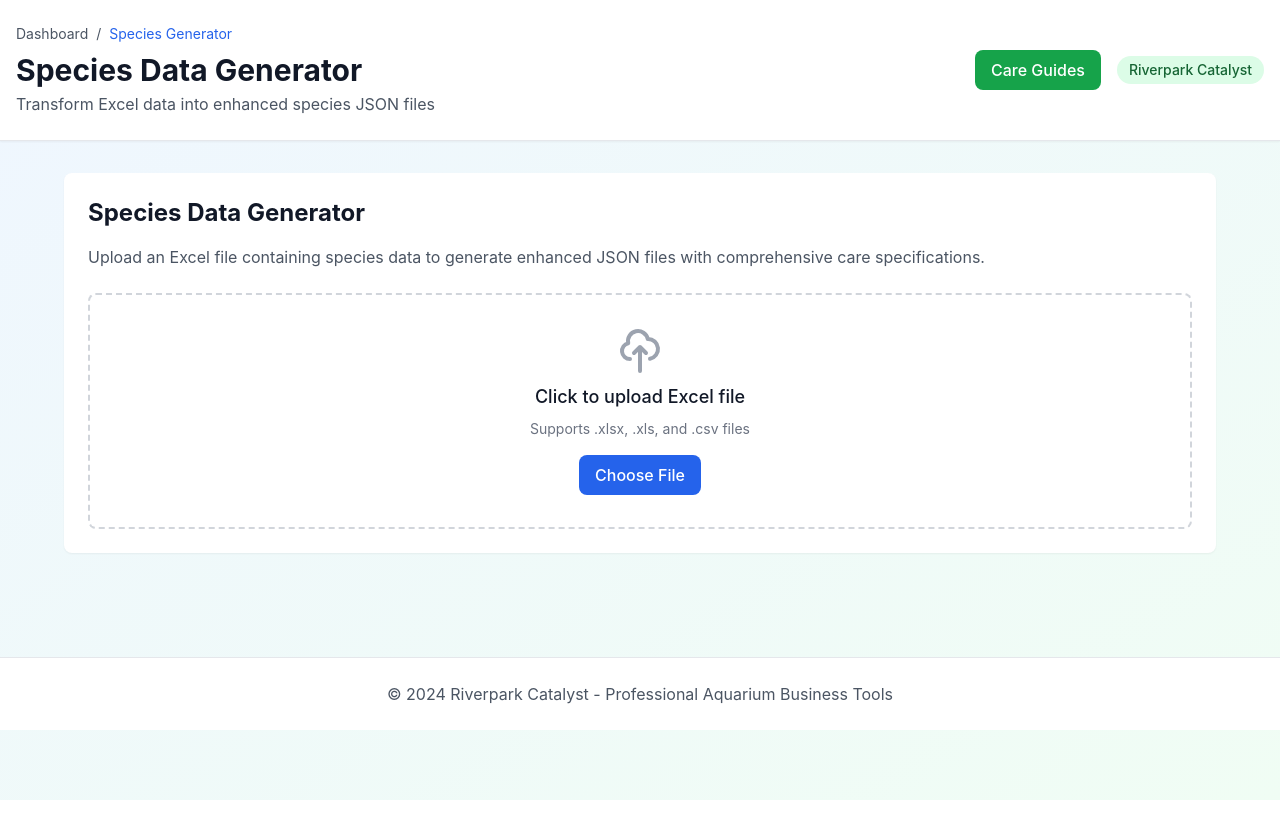
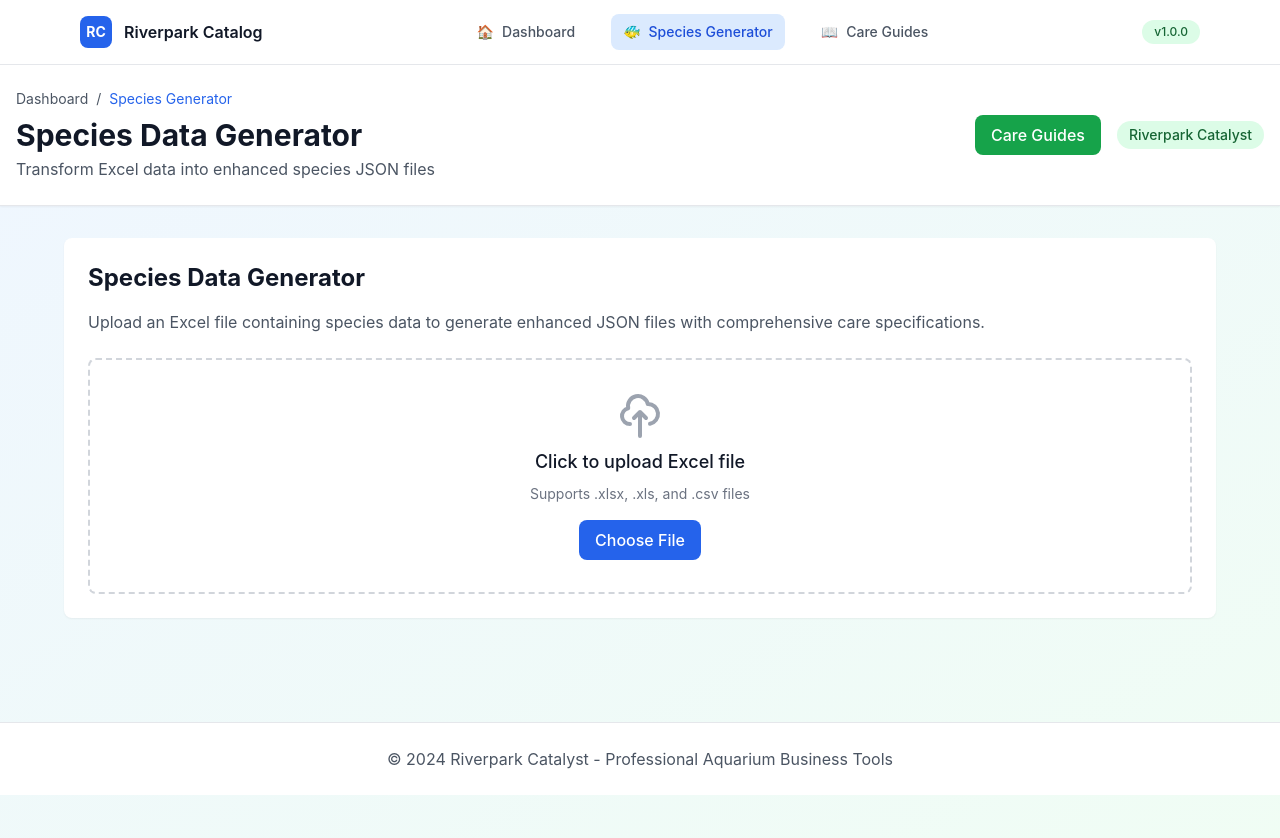
Before and after one commit to Ldwebhelp/riverpark-catalog-tools, a Next.js app: page /species in a window 1280 px wide. Shown: the top 838 px of the page. Before the commit the page ends 800 px from the top, so only its background shows below. Built offline with nearby package versions, Linux system fonts and the light colour scheme.

Commit message:
Add sticky navigation bar with active states for seamless tool switching

```diff
--- a/src/app/guides/page.tsx
+++ b/src/app/guides/page.tsx
@@ -1,11 +1,13 @@
 'use client';
 
-import { useState } from 'react';
 import { CareGuideGenerator } from '@/components/CareGuideGenerator';
+import { Navigation } from '@/components/Navigation';
 
 export default function GuidesPage() {
   return (
-    <div className="semantic-layout">
+    <>
+      <Navigation />
+      <div className="semantic-layout">
       <header className="semantic-header">
         <div className="max-w-4xl mx-auto px-4 py-6">
           <h1 className="text-3xl font-bold text-gray-900">Care Guide Generator</h1>
@@ -18,6 +20,7 @@ export default function GuidesPage() {
           <CareGuideGenerator />
         </div>
       </main>
-    </div>
+      </div>
+    </>
   );
 }
--- a/src/app/page.tsx
+++ b/src/app/page.tsx
@@ -1,8 +1,11 @@
 import Link from "next/link";
+import { Navigation } from '@/components/Navigation';
 
 export default function Home() {
   return (
-    <div className="semantic-layout">
+    <>
+      <Navigation />
+      <div className="semantic-layout">
       <header className="semantic-header">
         <div className="container mx-auto px-4 py-6">
           <div className="flex items-center justify-between">
@@ -172,6 +175,7 @@ export default function Home() {
           </div>
         </div>
       </main>
-    </div>
+      </div>
+    </>
   );
 }
--- a/src/app/species/page.tsx
+++ b/src/app/species/page.tsx
@@ -1,9 +1,12 @@
 import Link from 'next/link';
 import SpeciesGenerator from '@/components/SpeciesGenerator';
+import { Navigation } from '@/components/Navigation';
 
 export default function SpeciesPage() {
   return (
-    <div className="semantic-layout">
+    <>
+      <Navigation />
+      <div className="semantic-layout">
       <header className="semantic-header">
         <div className="container mx-auto px-4 py-6">
           <div className="flex items-center justify-between">
@@ -42,6 +45,7 @@ export default function SpeciesPage() {
           </div>
         </div>
       </footer>
-    </div>
+      </div>
+    </>
   );
 }
--- /dev/null
+++ b/src/components/Navigation.tsx
@@ -0,0 +1,58 @@
+'use client';
+
+import Link from 'next/link';
+import { usePathname } from 'next/navigation';
+
+export function Navigation() {
+  const pathname = usePathname();
+
+  const navItems = [
+    { href: '/', label: 'Dashboard', icon: '🏠' },
+    { href: '/species', label: 'Species Generator', icon: '🐠' },
+    { href: '/guides', label: 'Care Guides', icon: '📖' },
+  ];
+
+  return (
+    <nav className="bg-white border-b border-gray-200 sticky top-0 z-50">
+      <div className="max-w-6xl mx-auto px-4">
+        <div className="flex items-center justify-between h-16">
+          {/* Logo */}
+          <Link href="/" className="flex items-center space-x-3">
+            <div className="bg-blue-600 text-white w-8 h-8 rounded-lg flex items-center justify-center font-bold text-sm">
+              RC
+            </div>
+            <span className="font-semibold text-gray-900">Riverpark Catalog</span>
+          </Link>
+
+          {/* Navigation Links */}
+          <div className="flex items-center space-x-6">
+            {navItems.map((item) => {
+              const isActive = pathname === item.href;
+              return (
+                <Link
+                  key={item.href}
+                  href={item.href}
+                  className={`flex items-center space-x-2 px-3 py-2 rounded-lg text-sm font-medium transition-colors ${
+                    isActive
+                      ? 'bg-blue-100 text-blue-700'
+                      : 'text-gray-600 hover:text-gray-900 hover:bg-gray-100'
+                  }`}
+                >
+                  <span>{item.icon}</span>
+                  <span>{item.label}</span>
+                </Link>
+              );
+            })}
+          </div>
+
+          {/* Status Badge */}
+          <div className="flex items-center space-x-3">
+            <span className="bg-green-100 text-green-800 px-3 py-1 rounded-full text-xs font-medium">
+              v1.0.0
+            </span>
+          </div>
+        </div>
+      </div>
+    </nav>
+  );
+}
```
